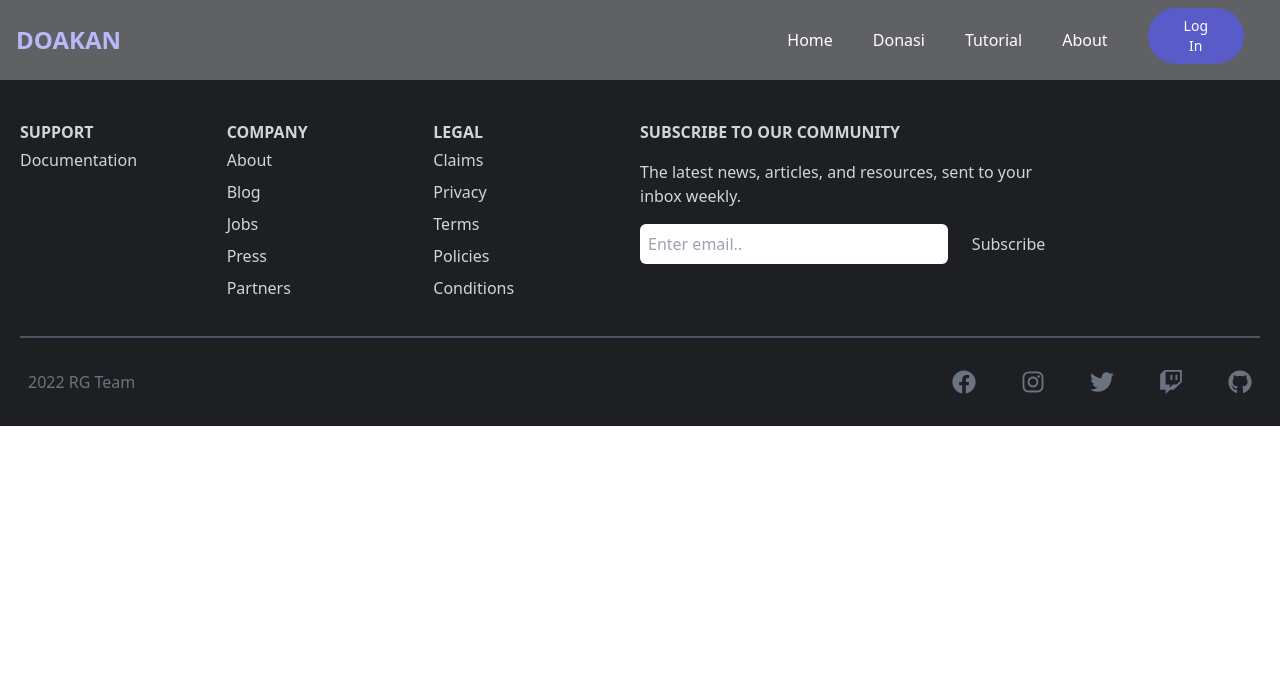
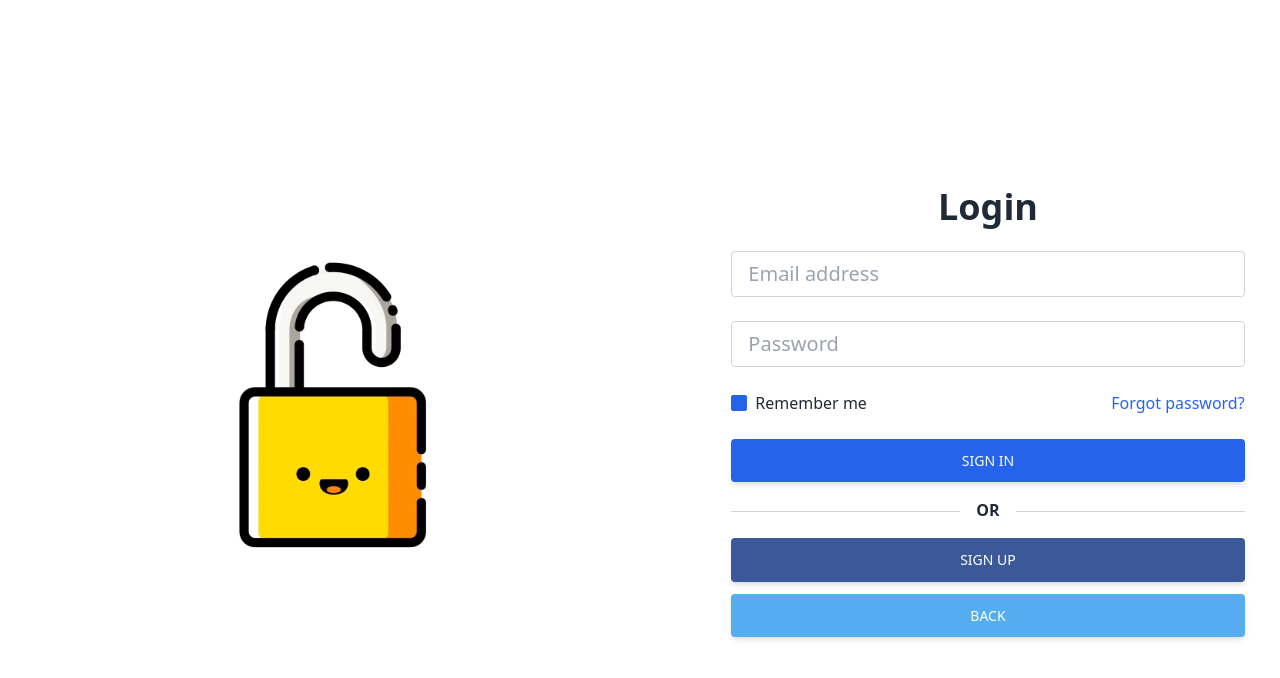
Before and after one commit to rg-km/final-project-engineering-67, a React (Create React App) app in the folder frontend/main/: page /login in a window 1280 px wide. Shown: the top 678 px of the page. Built offline with nearby package versions, Linux system fonts and the light colour scheme.

Commit message:
adding login page

```diff
--- a/frontend/main/src/components/Navbar.jsx
+++ b/frontend/main/src/components/Navbar.jsx
@@ -1,6 +1,8 @@
+import { faArrowRightToBracket } from "@fortawesome/free-solid-svg-icons";
+import { FontAwesomeIcon } from "@fortawesome/react-fontawesome";
 import React, {useState} from "react";
 import {AiOutlineClose, AiOutlineMenu} from 'react-icons/ai';
-import {Link, Outlet} from 'react-router-dom';
+import {Link} from 'react-router-dom';
 
 
 //  bg-[#1d1f23]/70 backdrop-blur-sm
@@ -29,11 +31,9 @@ export const NavigationBar = () => {
                     <li className='p-5'>
                         <Link to="/aboutus">About</Link>
                     </li>
-                    <li className='px-5'>
-                        <Link to='/login'>
-                            <button class="px-9 py-2 text-white bg-[#595bc9] rounded-full baseline hover:bg-[#b8b9fa] ease-in-out duration-300 text-sm">
-                                Log In
-                            </button>
+                    <li className='p-5'>
+                        <Link to="/login">
+                            <FontAwesomeIcon icon={faArrowRightToBracket} className="text-2xl" />
                         </Link>
                     </li>
                 </ul>
@@ -54,10 +54,12 @@ export const NavigationBar = () => {
                     <li className='w-screen p-4 bg-[#1d1f23]/70 backdrop-blur-sm text-center'>
                         <Link to="/aboutus">About</Link>
                     </li>
+                    <li className='w-screen p-4 bg-[#1d1f23]/70 backdrop-blur-sm text-center'>
+                        <Link to="/login">Log in</Link>
+                    </li>
                 </ul>
                 </div>
             </div>
-            {/* <Outlet /> */}
         </div>
 
     );
--- a/frontend/main/src/pages/LoginPage.jsx
+++ b/frontend/main/src/pages/LoginPage.jsx
@@ -1,15 +1,50 @@
-import Footer from "../components/Footer";
-import { NavigationBar } from "../components/Navbar";
-
+import lock from '../pages/Login/images/lock.gif';
 
 
 
 export const LoginPage = () => {
     return(
-        <div>
-            <NavigationBar/>
-
-            <Footer/>
-        </div>
+        <section className="h-screen">
+            <div className="container px-6 py-12 h-full">
+                <div className="flex justify-center items-center flex-wrap h-full g-6 text-gray-800">
+                    <div className="md:w-8/12 lg:w-6/12 mb-12 md:mb-0">
+                        <img src={lock} className="w-full" alt="Phone image" />
+                    </div>
+                    <div className="md:w-8/12 lg:w-5/12 lg:ml-20">
+                        <h1 className='text-center font-bold my-6 text-4xl'>Login</h1>
+                        <form>
+                            {/* Email input */}
+                            <div className="mb-6">
+                                <input type="text" className="form-control block w-full px-4 py-2 text-xl font-normal text-gray-700 bg-white bg-clip-padding border border-solid border-gray-300 rounded transition ease-in-out m-0 focus:text-gray-700 focus:bg-white focus:border-blue-600 focus:outline-none" placeholder="Email address" />
+                            </div>
+                            {/* Password input */}
+                            <div className="mb-6">
+                                <input type="password" className="form-control block w-full px-4 py-2 text-xl font-normal text-gray-700 bg-white bg-clip-padding border border-solid border-gray-300 rounded transition ease-in-out m-0 focus:text-gray-700 focus:bg-white focus:border-blue-600 focus:outline-none" placeholder="Password" />
+                            </div>
+                            <div className="flex justify-between items-center mb-6">
+                                <div className="form-group form-check">
+                                    <input type="checkbox" className="form-check-input appearance-none h-4 w-4 border border-gray-300 rounded-sm bg-white checked:bg-blue-600 checked:border-blue-600 focus:outline-none transition duration-200 mt-1 align-top bg-no-repeat bg-center bg-contain float-left mr-2 cursor-pointer" id="exampleCheck3" defaultChecked />
+                                    <label className="form-check-label inline-block text-gray-800" htmlFor="exampleCheck2">Remember me</label>
+                                </div>
+                                <button href="#!" className="text-blue-600 hover:text-blue-700 focus:text-blue-700 active:text-blue-800 duration-200 transition ease-in-out">Forgot password?</button>
+                            </div>
+                            {/* Submit button */}
+                            <button type="submit" className="inline-block px-7 py-3 bg-blue-600 text-white font-medium text-sm leading-snug uppercase rounded shadow-md hover:bg-blue-700 hover:shadow-lg focus:bg-blue-700 focus:shadow-lg focus:outline-none focus:ring-0 active:bg-blue-800 active:shadow-lg transition duration-150 ease-in-out w-full" data-mdb-ripple="true" data-mdb-ripple-color="light">
+                            Sign in
+                            </button>
+                            <div className="flex items-center my-4 before:flex-1 before:border-t before:border-gray-300 before:mt-0.5 after:flex-1 after:border-t after:border-gray-300 after:mt-0.5">
+                                <p className="text-center font-semibold mx-4 mb-0">OR</p>
+                            </div>
+                            <button className="px-7 py-3 text-white font-medium text-sm leading-snug uppercase rounded shadow-md hover:shadow-lg focus:shadow-lg focus:outline-none focus:ring-0 active:shadow-lg transition duration-150 ease-in-out w-full flex justify-center items-center mb-3" style={{backgroundColor: '#3b5998'}} href="#!" role="button" data-mdb-ripple="true" data-mdb-ripple-color="light">
+                                Sign Up
+                            </button>
+                            <button className="px-7 py-3 text-white font-medium text-sm leading-snug uppercase rounded shadow-md hover:shadow-lg focus:shadow-lg focus:outline-none focus:ring-0 active:shadow-lg transition duration-150 ease-in-out w-full flex justify-center items-center" style={{backgroundColor: '#55acee'}} href="#!" role="button" data-mdb-ripple="true" data-mdb-ripple-color="light">
+                                Back
+                            </button>
+                        </form>
+                    </div>
+                </div>
+            </div>
+        </section>
     );
 }
```
Also changed, not shown: frontend/main/src/pages/Login/images/lock.gif (added).
